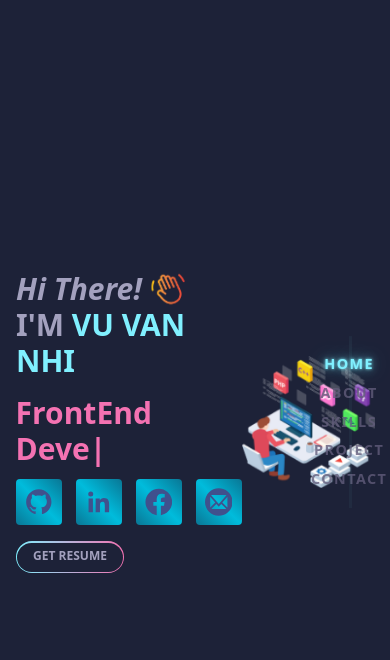
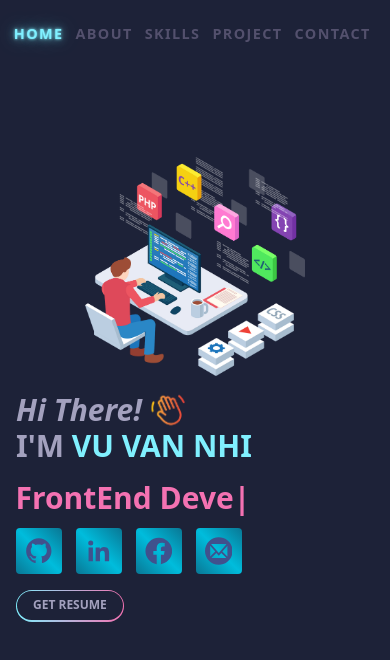
Before and after one commit to nhimc9x/portfolio_nhidev, a React (Vite) app: page / in a window 390 px wide. Shown: the top 660 px of the page. Built offline with nearby package versions, Linux system fonts and the light colour scheme; what tailwindcss-animation-delay would draw is missing.

Commit message:
Responsive

```diff
--- a/src/components/ButtonLink/ButtonLink.jsx
+++ b/src/components/ButtonLink/ButtonLink.jsx
@@ -6,7 +6,7 @@ function ButtonLink({ onClick, link, icon, title, BtnColor }) {
     <a
       onClick={onClick}
       href={link || ''}
-      className='mt-4 w-max min-w-20 h-8 p-[1.5px] rounded-full flex items-center justify-center group bg-gradient-to-r from-ct-active-color to-ct-sub-active-color'
+      className='w-max min-w-20 h-8 p-[1.5px] rounded-full flex items-center justify-center group bg-gradient-to-r from-ct-active-color to-ct-sub-active-color'
     >
       <div
         className={clsx(
--- a/src/index.css
+++ b/src/index.css
@@ -8,5 +8,10 @@
 }
 
 html {
-
+  /* font-size: 20px; */
 }
+@media screen and (max-width: 960px) {
+  html {
+    /* font-size: 16px; */
+  }
+}
--- a/src/slices/Contact/Contact.jsx
+++ b/src/slices/Contact/Contact.jsx
@@ -20,23 +20,23 @@ function Contact() {
   }
 
   return (
-    <div className="w-full h-full px-[4%] flex items-center justify-center">
+    <div className="w-full h-full px-4 flex items-center justify-center">
       <div className="flex flex-col items-center">
         <div className={generateClassAnimate(
-          'flex mb-8 items-center justify-center animate__animated',
+          'flex mb-8 w-full items-center justify-center animate__animated',
           'animate__fadeIn animation-delay-400',
           'animate__fadeOutUp animate__faster'
         )}>
-          <div className="w-[100px] h-[1px] bg-gradient-to-l from-ct-secondary-color-800 to-transparent"></div>
+          <div className="max-w-[100px] w-full h-[1px] bg-gradient-to-l from-ct-secondary-color-800 to-transparent"></div>
           <div
-            className="text-ct-active-color border border-ct-secondary-color-700 px-3 py-0.5 rounded
+            className="text-ct-active-color border border-ct-secondary-color-700 px-3 text-nowrap py-0.5 rounded
           bg-ct-secondary-color-950 text-lg tracking-wider uppercase font-semibold relative
           before:absolute before:size-5 before:rounded-full before:shadow-[0_0_100px_8px] before:shadow-ct-sub-active-color before:-z-10
           before:top-0 before:left-0 before:animate-pulse"
           >
             Contact Me
           </div>
-          <div className="w-[100px] h-[1px] bg-gradient-to-r from-ct-secondary-color-800 to-transparent"></div>
+          <div className="max-w-[100px] w-full h-[1px] bg-gradient-to-r from-ct-secondary-color-800 to-transparent"></div>
         </div>
         <div className="space-y-4">
           <MyInfo
@@ -55,7 +55,7 @@ function Contact() {
             myInfomation={'234 Hoang Quoc Viet, Bac Tu Liem, Hanoi'}
           />
         </div>
-        <div className="mt-6 flex gap-4">
+        <div className="mt-6 flex gap-4 mb-4">
           <MySocial
             classAnimate={generateClassAnimate('animate__animated', 'animate__bounceIn animation-delay-500', 'animate__fadeOutUp animate__faster')}
             icon={<FaFacebookF />}
--- a/src/slices/Contact/components/MyInfo/MyInfo.jsx
+++ b/src/slices/Contact/components/MyInfo/MyInfo.jsx
@@ -28,7 +28,7 @@ function MyInfo({ startIcon, myInfomation, classAnimate }) {
             </div>}
 
         </div>
-        <div className="text-transparent bg-clip-text bg-gradient-to-t from-ct-sub-active-color to-ct-active-color">{myInfomation}</div>
+        <div className="text-transparent flex-1 text-wrap bg-clip-text bg-gradient-to-t from-ct-sub-active-color to-ct-active-color">{myInfomation}</div>
       </div>
     </div>
   )
--- a/src/slices/Home/Home.jsx
+++ b/src/slices/Home/Home.jsx
@@ -21,8 +21,8 @@ function Home() {
   }
 
   return (
-    <div className="w-full h-full px-[4%] flex items-center justify-center">
-      <div className="basis-1/2 w-full h-full flex items-center">
+    <div className="w-full h-full px-[4%] flex items-center gap-x-0 gap-y-4 pt-10 mdl:pt-0 flex-col-reverse mdl:flex-row justify-center">
+      <div className="basis-[375px] px-2 w-[375px] h-full flex items-start mdl:items-center justify-center mdl:justify-start">
         <div className="text-3xl w-full font-semibold text-ct-text-color">
           <div className={generateClassAnimate('flex items-center animate__animated', 'animate__bounceInLeft', 'animate__fadeOutUp animate__faster')} >
             <div className="italic">Hi There!</div>
@@ -43,7 +43,7 @@ function Home() {
           </div>
           <div
             className={generateClassAnimate(
-              'animate__animated',
+              'animate__animated mt-4',
               'animate__fadeIn animation-delay-600',
               'animate__fadeOutUp animate__faster'
             )}
@@ -52,10 +52,10 @@ function Home() {
           </div>
         </div>
       </div>
-      <div className="basis-1/2 w-full h-full flex justify-start items-center">
+      <div className="mdl:flex-1 w-full h-max flex justify-center items-center mt-10">
         <img
           className={generateClassAnimate(
-            'animate__animated w-[420px] object-cover',
+            'animate__animated xs:w-[420px] w-[220px] object-cover',
             'animate__bounceIn',
             'animate__fadeOutUp animate__faster'
           )}
--- a/src/slices/Project/Project.jsx
+++ b/src/slices/Project/Project.jsx
@@ -5,7 +5,7 @@ function Project() {
   const swiperSlideActive = useSwiperSlide().isActive
 
   return (
-    <div className="w-full h-full px-6 py-10 flex justify-center items-center relative">
+    <div className="w-full h-full px-4 sm:px-6 xs:pt-0 pt-20 flex justify-center items-center relative">
       <ProjectSlider swiperSlideActive={swiperSlideActive} />
     </div>
   )
--- a/src/slices/Project/components/ProjectSlider/ProjectCardSlice/ProjectCardSlice.jsx
+++ b/src/slices/Project/components/ProjectSlider/ProjectCardSlice/ProjectCardSlice.jsx
@@ -24,10 +24,10 @@ function ProjectCardSlice({ swiperSlideActive, nameProject, description, technol
   }, [swiperSlideActive])
 
   return (
-    <div className="w-full h-full flex flex-col p-4 rounded-[3px] bg-ct-secondary-color-950">
+    <div className="w-full h-full flex flex-col p-2 xs:p-4 rounded-[3px] bg-ct-secondary-color-950">
       <div className="text-xl font-semibold text-center text-ct-active-color tracking-wider mb-2 uppercase">{nameProject}</div>
-      <div className="flex-1 flex gap-6">
-        <div className="basis-2/3">
+      <div className="flex-1 flex flex-col-reverse sm:flex-row gap-x-3 sm:gap-x-6">
+        <div className="sm:basis-2/3 basis-full">
           <div className="mb-2">
             <div className="text-gray-300 text-base font-medium mb-1">Description</div>
             <div className="text-ct-text-color text-sm text-justify">
@@ -47,8 +47,8 @@ function ProjectCardSlice({ swiperSlideActive, nameProject, description, technol
             </div>
           </div>
         </div>
-        <div className="basis-1/3">
-          <div ref={boxImgRef} className="w-full h-[90%] bg-transparent rounded-md overflow-hidden shadow-[0_0_30px] shadow-ct-primary-color-950 relative group">
+        <div className="sm:basis-1/3 basis-0">
+          <div ref={boxImgRef} className="w-full h-[90%] max-h-max bg-transparent rounded-md overflow-hidden shadow-[0_0_30px] shadow-ct-primary-color-950 relative group">
             <div className="h-max absolute top-0 left-0">
               <img
                 style={{ '--height': `${boxImgHeight}px` }}
--- a/src/slices/Project/components/ProjectSlider/ProjectSlider.jsx
+++ b/src/slices/Project/components/ProjectSlider/ProjectSlider.jsx
@@ -30,7 +30,7 @@ function ProjectSlider({ swiperSlideActive }) {
         loop={true}
         modules={[EffectCreative]}
         className={generateClassAnimate(
-          'mySwiper2 w-full max-w-[640px] h-full max-h-[460px] rounded-md animate__animated',
+          'mySwiper2 w-full py-4 max-w-[660px] h-full max-h-[580px] rounded-md animate__animated',
           'animate__fadeIn animation-delay-500',
           'animate__fadeOutUp animate__faster'
         )}
@@ -38,7 +38,7 @@ function ProjectSlider({ swiperSlideActive }) {
         {myProjectData.map(data =>
           <SwiperSlide
             key={data.id}
-            className='rounded-md overflow-hidden bg-gradient-to-tr from-ct-active-color to-ct-sub-active-color shadow-lg shadow-black/40 p-1'
+            className='rounded-md overflow-hidden bg-gradient-to-tr from-ct-active-color to-ct-sub-active-color shadow-lg shadow-black/40 p-1 mt-10'
           >
             <ProjectCardSlice
               swiperSlideActive={swiperSlideActive}
--- a/src/slices/Skils/Skills.jsx
+++ b/src/slices/Skils/Skills.jsx
@@ -32,10 +32,10 @@ function Skills() {
   }
 
   return (
-    <div className="w-full h-full px-[4%] flex items-center justify-center">
+    <div className="w-full h-full px-[4%] xs:pt-0 pt-6 flex items-center justify-center">
       <div className="">
         <div className={generateClassAnimate(
-          'flex justify-center items-center mb-10 animate__animated',
+          'flex justify-center items-center mb-4 xs:mb-10 animate__animated',
           'animate__fadeIn animation-delay-400',
           'animate__fadeOutUp animate__faster'
         )}>
--- a/src/slider/MainSlider/MainSlider.css
+++ b/src/slider/MainSlider/MainSlider.css
@@ -38,3 +38,29 @@
   color: #80f0ff;
   text-shadow: 0 0 3px #80f0ff, 0 0 8px #80f0ffa5, 0 0 20px #80f0ff6d;
 }
+
+@media screen and (max-width: 960px) {
+  /* .mySwiper1 .swiper-pagination {
+    --swiper-pagination-left: auto;
+    --swiper-pagination-right: auto;
+    --swiper-pagination-bottom: unset;
+    --swiper-pagination-top: 32px;
+  } */
+  .swiper-vertical > .swiper-pagination-bullets, .swiper-pagination-vertical.swiper-pagination-bullets {
+    top: 18px;
+    width: 100%;
+    display: flex;
+    justify-content: center;
+    column-gap: 12px;
+    padding: 0 16px;
+    flex-wrap: wrap;
+    transform: translate3d(0, 0, 0);
+  }
+  .mySwiper1 .swiper-pagination-bullet {
+    width: max-content;
+    --text-hight: 2rem;
+  }
+  .mySwiper1 .swiper-pagination::before {
+    display: none;
+  }
+}
```
Also changed, not shown: src/slices/About/About.jsx (+8 -8 lines).
